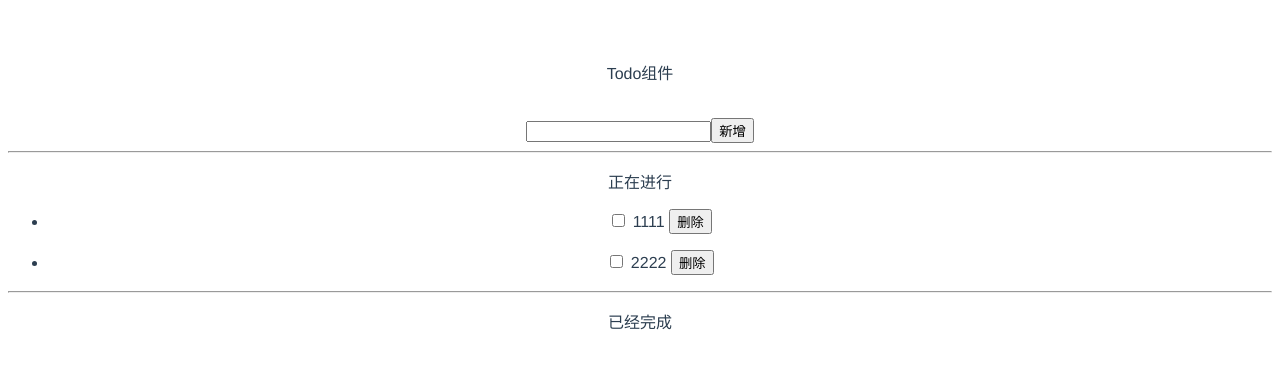
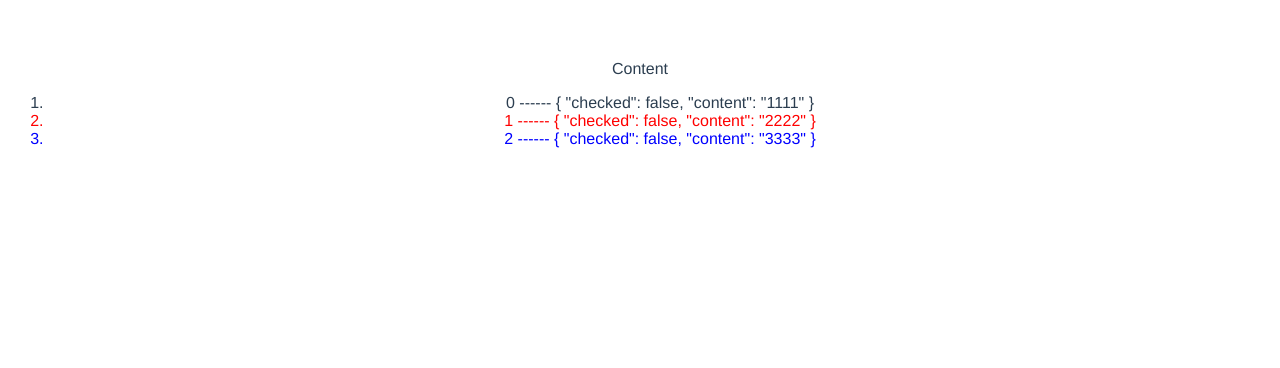
Before and after one commit to shaopro/vue-primer, a Vue app: page /#/ in a window 1280 px wide. Shown: the top 368 px of the page. Built offline with nearby package versions, Linux system fonts and the light colour scheme.

Commit message:
基本用法

```diff
--- a/src/components/Todo.vue
+++ b/src/components/Todo.vue
@@ -1,32 +1,15 @@
 <template>
     <div class="home">
-        <P>Todo组件</P>
-        <br>
-        <label>
-            <input type="text" v-model="content">
-        </label>
-        <button @click="add()">新增</button>
-        <br>
-        <hr>
 
-        <p>正在进行</p>
-        <ul v-for="(one,index) in list" :key="index">
-            <li v-if="!one.checked">
-                <input type="checkbox" v-model="one.checked">
-                {{one.content}}
-                <button @click="remove(index)">删除</button>
+
+        <p :title="content">Content</p>
+        <ol>
+            <li v-for="(data,index) in list" :key="index" :class="{red:index===1,blue:index===2}">
+                {{index}} ------ {{data}}
             </li>
-        </ul>
-        <hr>
 
-        <p>已经完成</p>
-        <ul v-for="(one,index) in list" :key="index">
-            <li v-if="one.checked">
-                <input type="checkbox" v-model="one.checked">
-                {{one.content}}
-                <button @click="remove(index)">删除</button>
-            </li>
-        </ul>
+
+        </ol>
 
 
     </div>
@@ -38,10 +21,11 @@
         name: 'Home',
         data() {
             return {
-                content: "",
+                content: "停留显示",
                 list: [
                     {checked: false, content: "1111"},
                     {checked: false, content: "2222"},
+                    {checked: false, content: "3333"},
                 ]
             }
         },
@@ -56,6 +40,15 @@
         }
     }
 </script>
+<style scoped>
+    .red {
+        color: red;
+    }
+
+    .blue {
+        color: blue;
+    }
+</style>
 
 <!-- Add "scoped" attribute to limit CSS to this component only -->
 <!--<style scoped>-->
```
